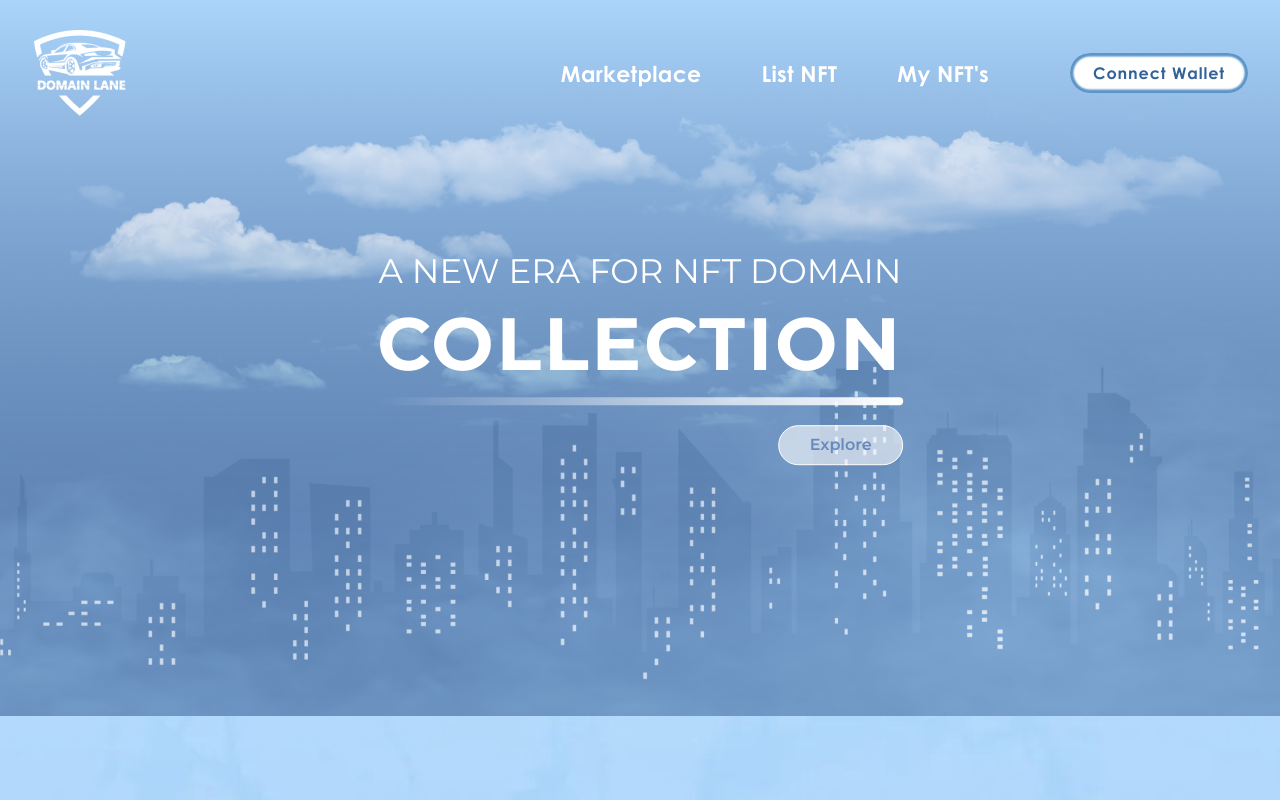
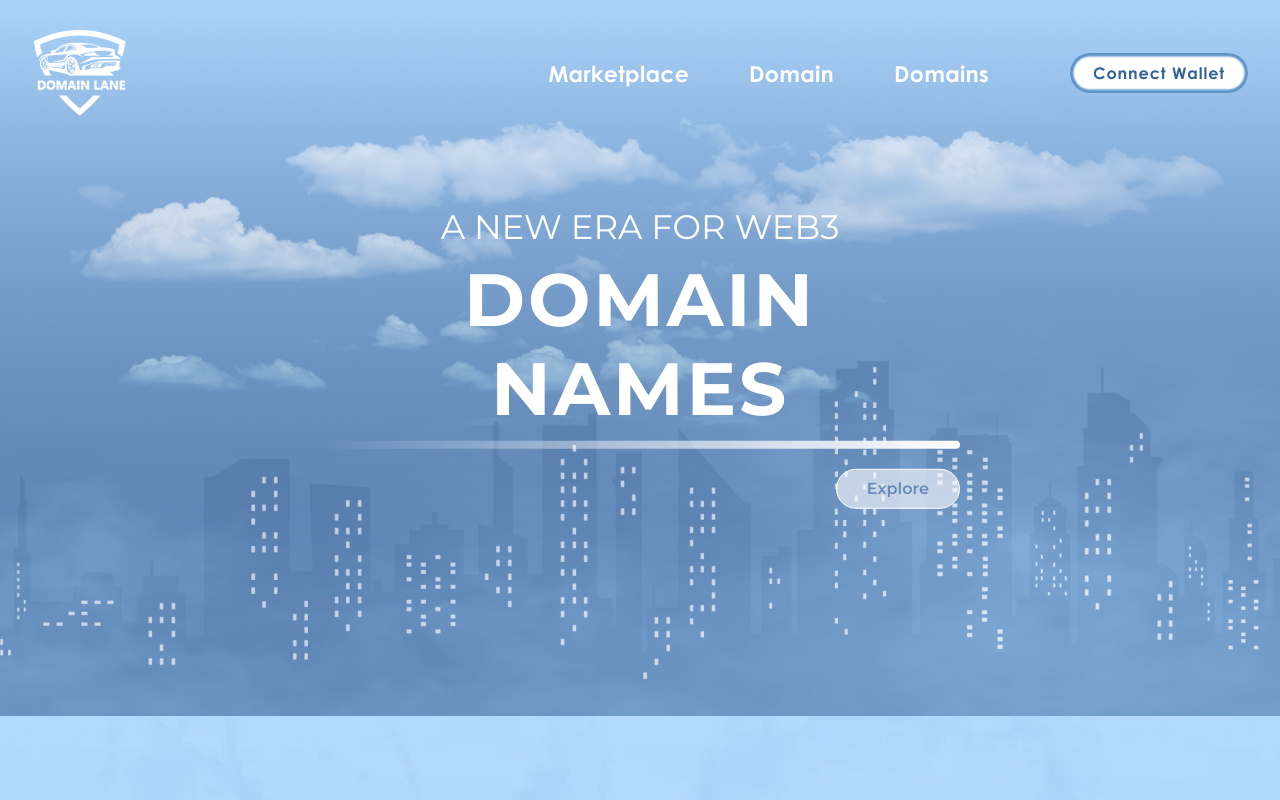
Before and after one commit to wasaamqazi/ryu_nfts, a React (Create React App) app: page / in a window 1280 px wide. Shown: the top 800 px of the page. Built offline with nearby package versions, Linux system fonts and the light colour scheme.

Commit message:
text changes

```diff
--- a/src/components/Header.js
+++ b/src/components/Header.js
@@ -26,12 +26,12 @@ const Header = () => {
 
                 <li className="list-items">
                   <a className="nav-links" href="/listnft">
-                    List NFT
+                    Domain
                   </a>
                 </li>
                 <li className="list-items">
                   <a className="nav-links" href="/mynfts">
-                    My NFT's
+                    Domains
                   </a>
                 </li>
               </div>
--- a/src/components/home.js
+++ b/src/components/home.js
@@ -9,6 +9,7 @@ const Home = (props) => {
   const [show, setShow] = useState(false);
   const handleClose = () => setShow(false);
   const handleShow = () => setShow(true);
+  const [count, setCount] = useState(1000);
   // const [shows, setShows] = useState(false);
   // const handleShows = () => setShows(true);
   // const handleCloseS = () => setShows(false);
@@ -84,8 +85,8 @@ const Home = (props) => {
 
         <div className="texxt-wrapper">
           <div className="for-animations" data-aos="fade-up">
-            <h1 className="first-heading">A New Era For NFT Domain</h1>
-            <h2 className="second-heading">Collection</h2>
+            <h1 className="first-heading">A New Era For Web3 </h1>
+            <h2 className="second-heading">Domain Names</h2>
             <div className="rect-par"></div>
             <div className="explorebtn-wrap">
               <button className="Explorebtn" href="#collection">
@@ -115,7 +116,7 @@ const Home = (props) => {
                         <div
                           className="col-sm"
                           data-aos="flip-left"
-                          data-aos-duration="1000"
+                          data-aos-duration={count}
                         >
                           <div className="carb-body">
                             <div className="card-upper">
```
